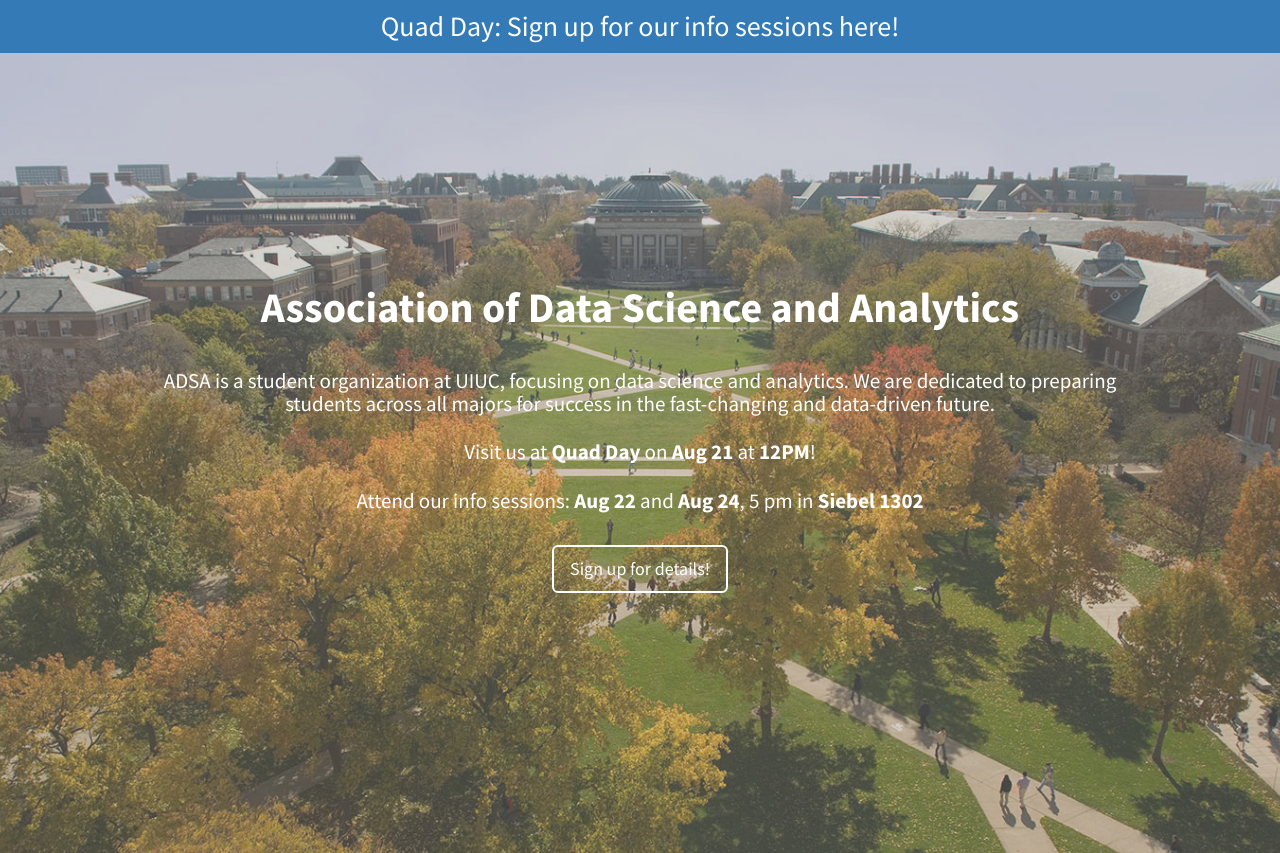
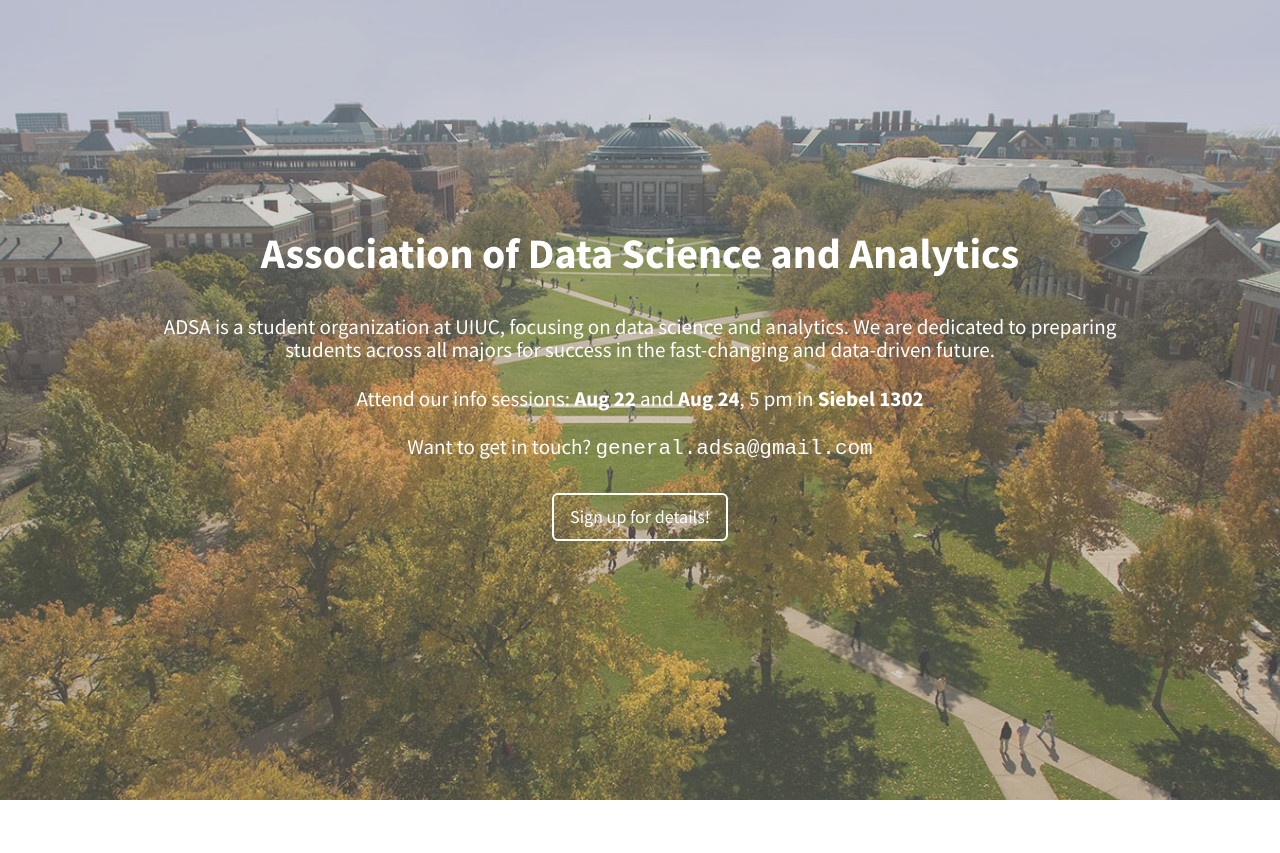
Before and after one commit to ADSA-UIUC/quadday, a plain HTML site: page index.html in a window 1280 px wide. After the commit the page ends 800 px from the top, so only its background shows below. Drawn offline with Linux system fonts and the light colour scheme.

Commit message:
Added email

```diff
--- a/css/stylish-portfolio.css
+++ b/css/stylish-portfolio.css
@@ -54,6 +54,10 @@ body {
 
 #info-button {
     margin-bottom: 3em;
+}
+
+h3 > span {
+    font-family: monospace;
 }
 
 /* Custom Button Styles */
--- a/index.html
+++ b/index.html
@@ -32,15 +32,13 @@
 
 <body>
 
-    <p class="bg-primary" id="announcement"><a href="https://goo.gl/forms/4EbgKyorou9sEPkt1">Quad Day: Sign up for our info sessions here!</a></p>
-
     <!-- Header -->
     <header id="top" class="header">
         <div class="text-vertical-center">
             <h1>Association of Data Science and Analytics</h1>
             <h3>ADSA is a student organization at UIUC, focusing on data science and analytics. We are dedicated to preparing students across all majors for success in the fast-changing and data-driven future.</h3>
-            <h3>Visit us at <strong>Quad Day</strong> on <strong>Aug 21</strong> at <strong>12PM</strong>!</h3>
             <h3>Attend our info sessions: <strong>Aug 22</strong> and <strong>Aug 24</strong>, 5 pm in <strong>Siebel 1302</strong></h3>
+            <h3>Want to get in touch? <span>general.adsa@gmail.com</span></h3>
             <br>
             <a href="https://goo.gl/forms/oOFxRihIg9XYiCxu2" class="btn btn-light btn-lg" id="info-button">Sign up for details!</a>
         </div>
```
